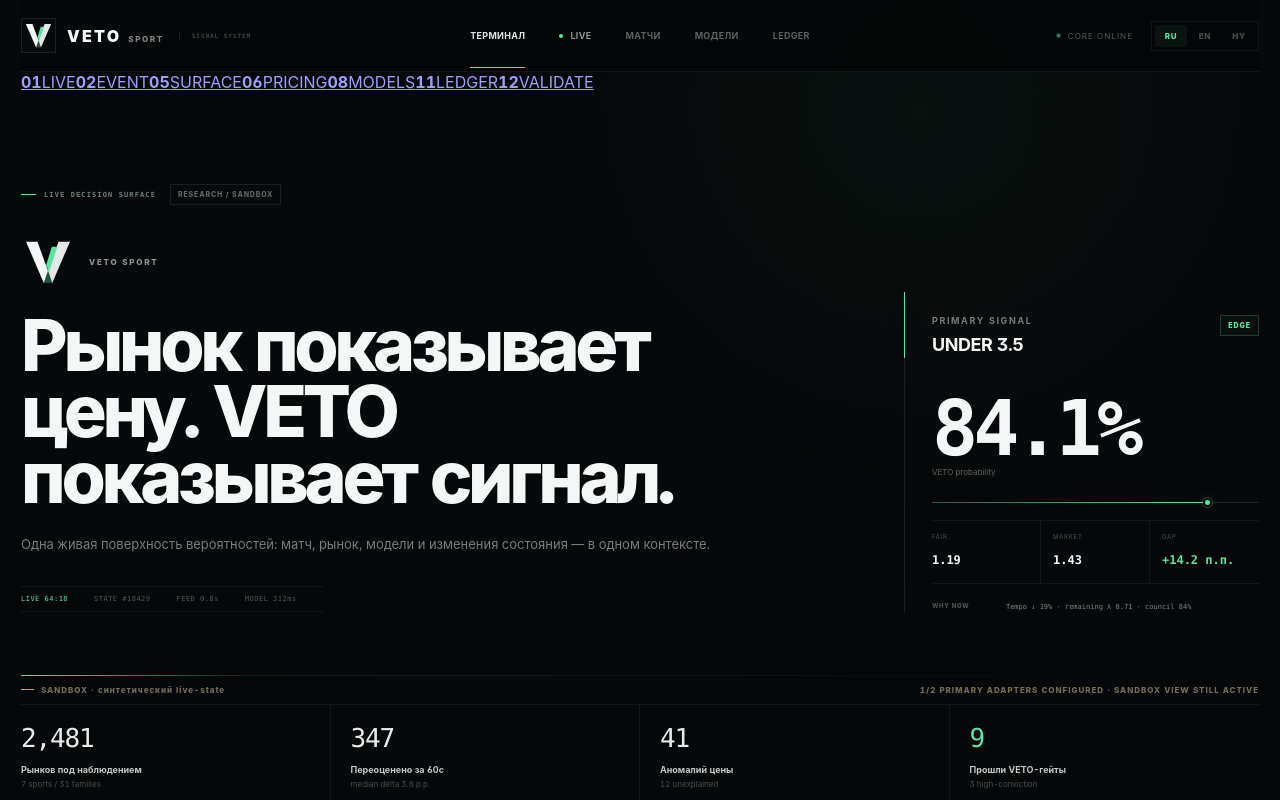
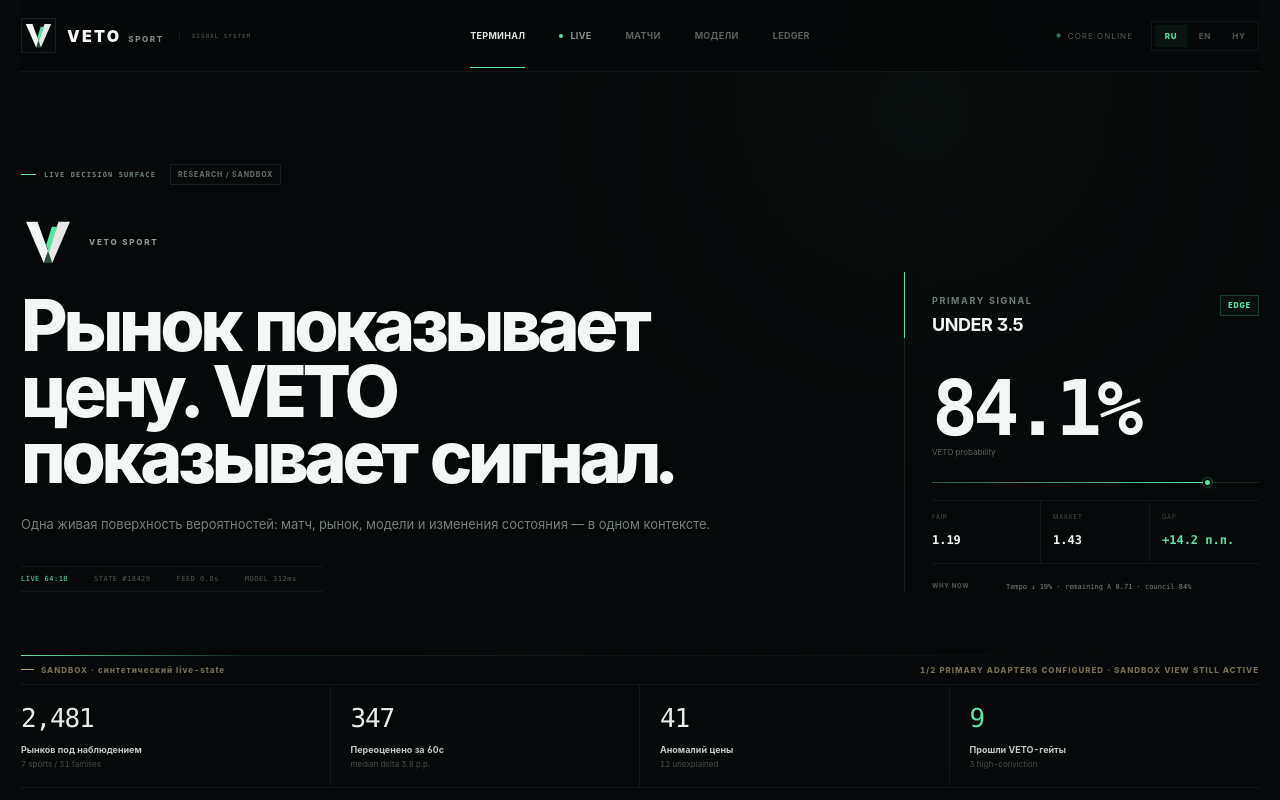
Before and after one commit to margaryanlabs/Vetosport, a Next.js app: page / in a window 1280 px wide. Shown: the top 800 px of the page. Built offline with nearby package versions, Linux system fonts and the light colour scheme; no server answers.

Commit message:
polish: add section rail and align system controls

```diff
--- a/src/app/globals.css
+++ b/src/app/globals.css
@@ -3480,3 +3480,81 @@ body::before {
     padding: 16px 14px;
   }
 }
+
+/* Structural rail + system alignment */
+.surfaceRailNav {
+  display: none;
+}
+
+@media (min-width: 1740px) {
+  .surfaceRailNav {
+    position: fixed;
+    z-index: 18;
+    top: 162px;
+    left: calc(50% - 790px - 74px);
+    width: 56px;
+    display: grid;
+    border-left: 1px solid var(--line-soft);
+  }
+
+  .surfaceRailNav a {
+    position: relative;
+    min-height: 48px;
+    padding: 9px 0 8px 11px;
+    display: grid;
+    align-content: center;
+    gap: 3px;
+    color: #39433f;
+    text-decoration: none;
+    transition: color .16s ease, border-color .16s ease;
+  }
+
+  .surfaceRailNav a::before {
+    content: "";
+    position: absolute;
+    left: -1px;
+    top: 16px;
+    width: 1px;
+    height: 15px;
+    background: transparent;
+  }
+
+  .surfaceRailNav a:hover {
+    color: #8a9690;
+  }
+
+  .surfaceRailNav a:hover::before {
+    background: var(--edge);
+  }
+
+  .surfaceRailNav b {
+    font-family: "SFMono-Regular", Consolas, monospace;
+    font-size: 7px;
+    font-weight: 600;
+  }
+
+  .surfaceRailNav span {
+    font-size: 5px;
+    font-weight: 800;
+    letter-spacing: .11em;
+  }
+}
+
+.signalSystem .topbarActions {
+  min-height: 38px;
+}
+
+.signalSystem .systemPulse,
+.signalSystem .localeSwitch {
+  align-self: center;
+}
+
+.signalSystem .systemPulse {
+  height: 30px;
+}
+
+.signalSystem .localeSwitch {
+  min-height: 30px;
+  padding-top: 2px;
+  padding-bottom: 2px;
+}
```
